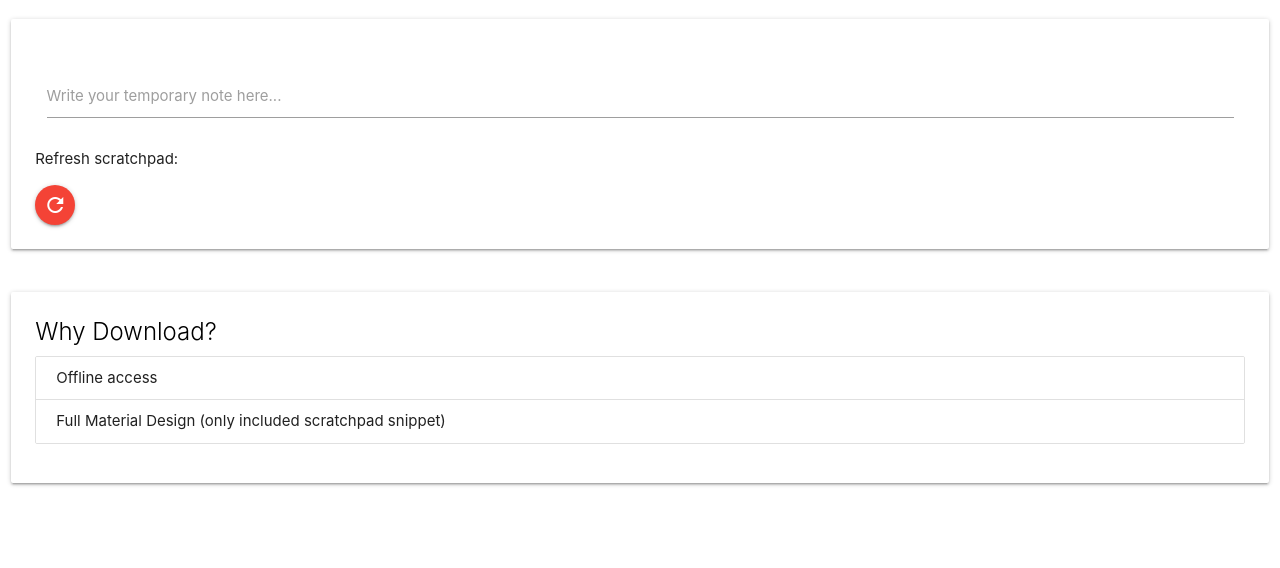
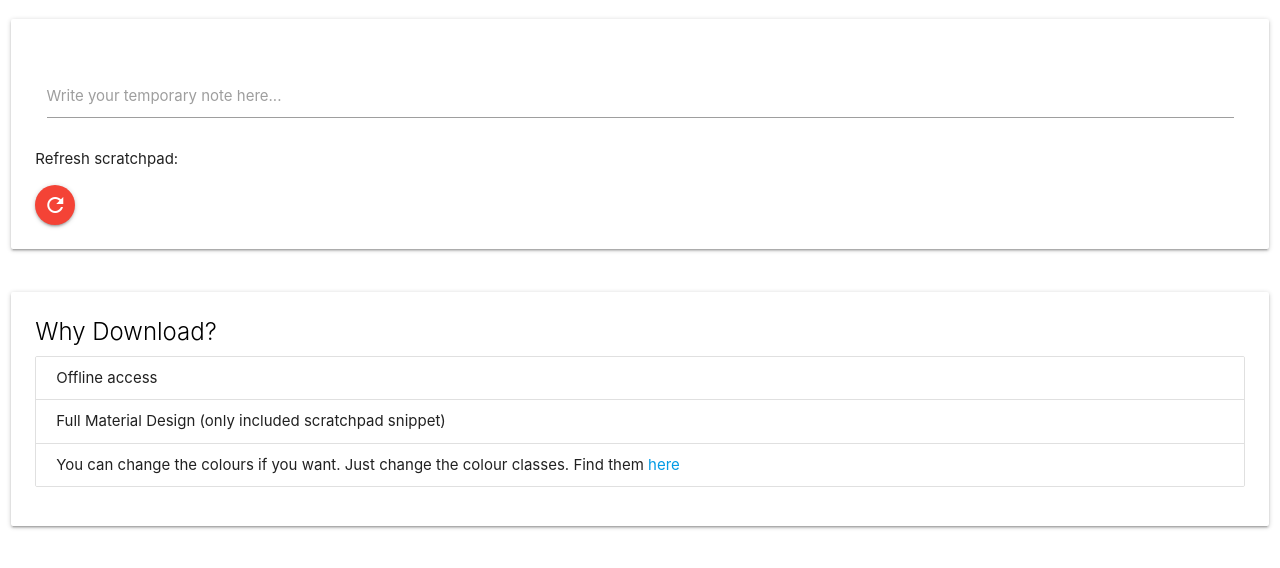
Before and after one commit to sweeper3000/Scratchpad, a plain HTML site: page index.html in a window 1280 px wide. Shown: the part 162-730 px from the top of the page. Drawn offline with nearby package versions, Linux system fonts and the light colour scheme.

Commit message:
List
Added another list item

```diff
--- a/index.html
+++ b/index.html
@@ -34,6 +34,7 @@
  				<ul class="collection">
  					<li class="collection-item">Offline access</li>
  					<li class="collection-item">Full Material Design (only included scratchpad snippet)</li>
+					<li class="collection-item">You can change the colours if you want. Just change the colour classes. Find them <a href="http://materializecss.com/color.html">here</a></li>
  				</ul>
  			</div>
  		</div>
```
